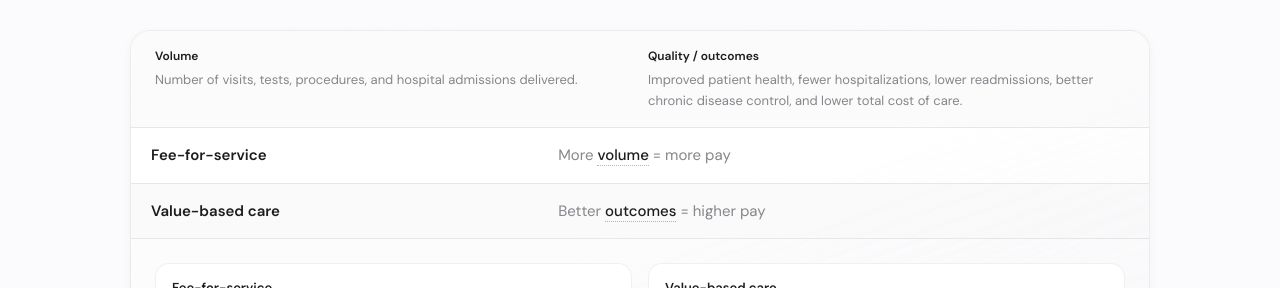
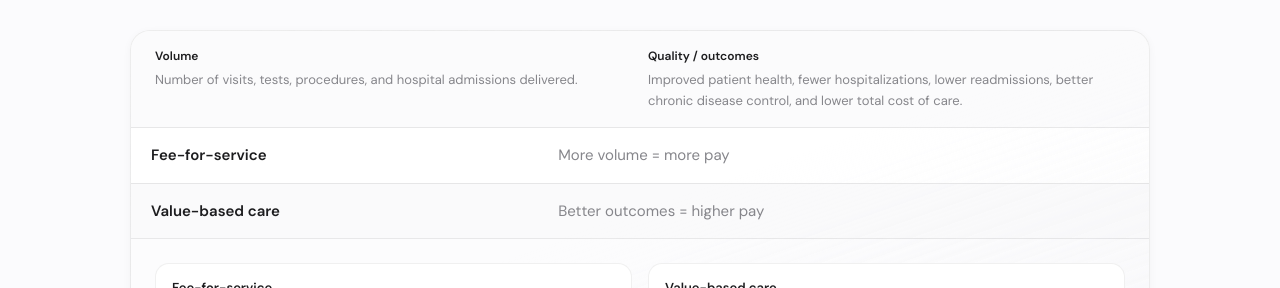
Before and after one commit to amiyais-bit/Econ30, a React (Vite) app: page / in a window 1280 px wide. Shown: the part 1860-2148 px from the top of the page. Built offline with nearby package versions, Linux system fonts and the light colour scheme.

Commit message:
Remove hover tooltips from VBC comparison table.
Volume and outcomes definitions remain in the glossary above; table rows use plain text.

```diff
--- a/src/components/PaymentModelDiagram.tsx
+++ b/src/components/PaymentModelDiagram.tsx
@@ -18,19 +18,11 @@ const keyTerms = [
 const comparisonRows = [
   {
     model: "Fee-for-service",
-    payoff: (
-      <>
-        More <ConceptHint term="Volume">volume</ConceptHint> = more pay
-      </>
-    ),
+    payoff: "More volume = more pay",
   },
   {
     model: "Value-based care",
-    payoff: (
-      <>
-        Better <ConceptHint term="Quality / outcomes">outcomes</ConceptHint> = higher pay
-      </>
-    ),
+    payoff: "Better outcomes = higher pay",
   },
 ];
 
@@ -44,34 +36,6 @@ const examples = [
     body: "A physician is paid more when a diabetic patient's health improves and costly hospitalizations are avoided.",
   },
 ];
-
-function ConceptHint(props: { term: string; children: React.ReactNode }) {
-  const definition = keyTerms.find(
-    (t) => t.label.toLowerCase() === props.term.toLowerCase()
-  )?.definition;
-
-  return (
-    <span className="group relative inline">
-      <abbr
-        title={definition}
-        className="cursor-help border-b border-dotted border-apple-blue/45 font-medium text-ink no-underline"
-      >
-        {props.children}
-      </abbr>
-      {definition ? (
-        <span
-          role="tooltip"
-          className="pointer-events-none absolute bottom-[calc(100%+6px)] left-1/2 z-30 hidden w-[min(260px,calc(100vw-3rem))] -translate-x-1/2 rounded-[12px] border border-black/[0.08] bg-white px-3 py-2.5 text-left text-[12px] font-normal leading-relaxed text-ink-secondary shadow-apple-md group-hover:block group-focus-within:block"
-        >
-          <span className="mb-1 block text-[11px] font-semibold uppercase tracking-wide text-apple-blue">
-            {props.term}
-          </span>
-          {definition}
-        </span>
-      ) : null}
-    </span>
-  );
-}
 
 export default function PaymentModelDiagram() {
   return (
```
